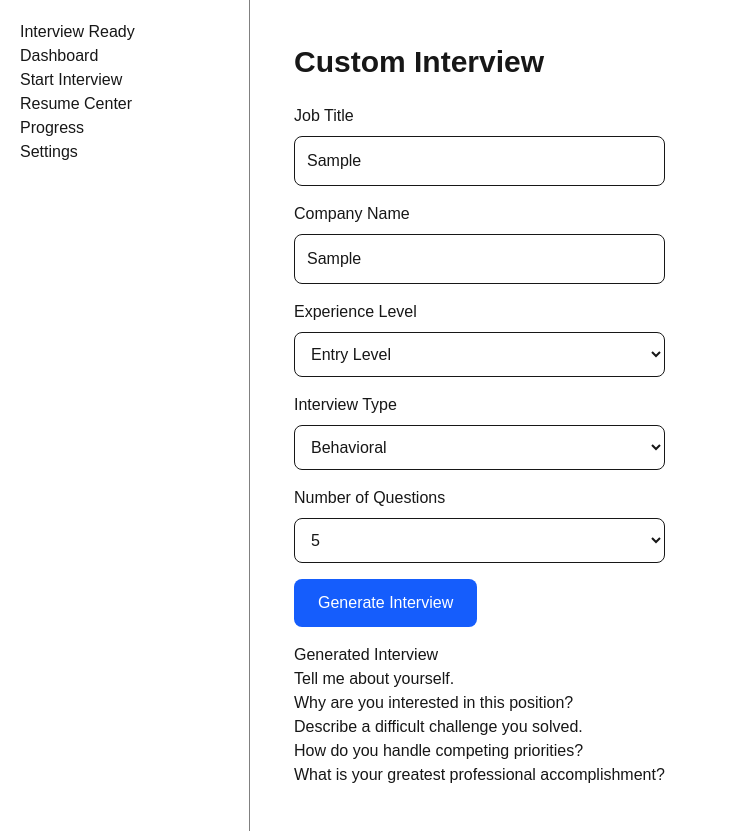
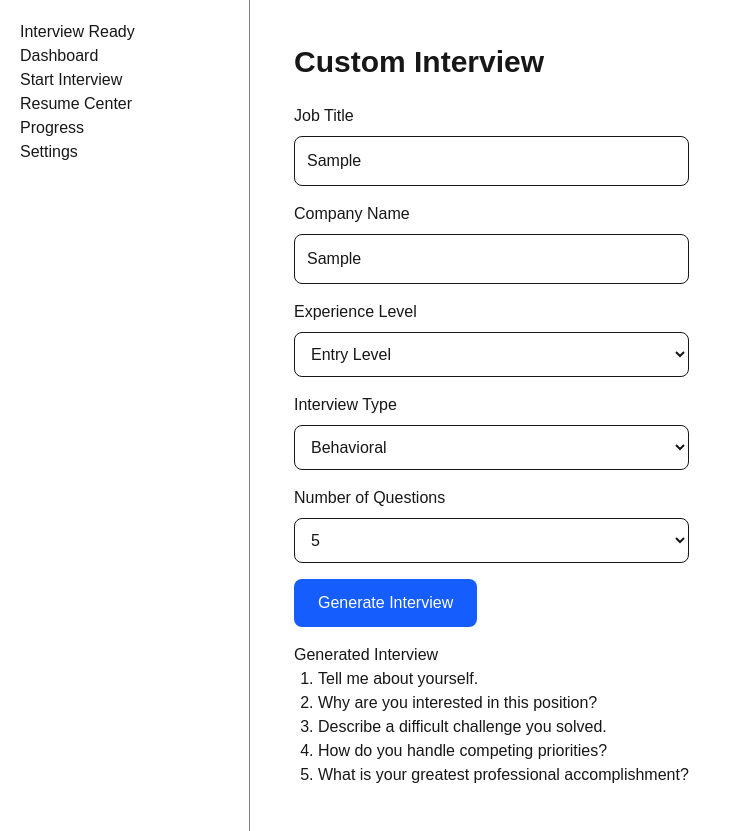
Before and after one commit to RaeRen0306/Interview-Ready, a Next.js app: page /dashboard/interview/custom in a window 1280 px wide. Both pictures are taken after typing "Sample", "Sample" into the empty fields and a click on the button "Generate Interview". Shown: the whole page, without its empty margins (0-731 px from the left). Built offline with nearby package versions, Linux system fonts and the light colour scheme.

Commit message:
Fixed interview question numbering

```diff
--- a/app/dashboard/interview/custom/page.tsx
+++ b/app/dashboard/interview/custom/page.tsx
@@ -79,7 +79,7 @@ export default function CustomInterviewPage() {
           <div>
             <h2>Generated Interview</h2>
 
-            <ol>
+            <ol className="list-decimal ml-6">
               <li>Tell me about yourself.</li>
               <li>Why are you interested in this position?</li>
               <li>Describe a difficult challenge you solved.</li>
```
